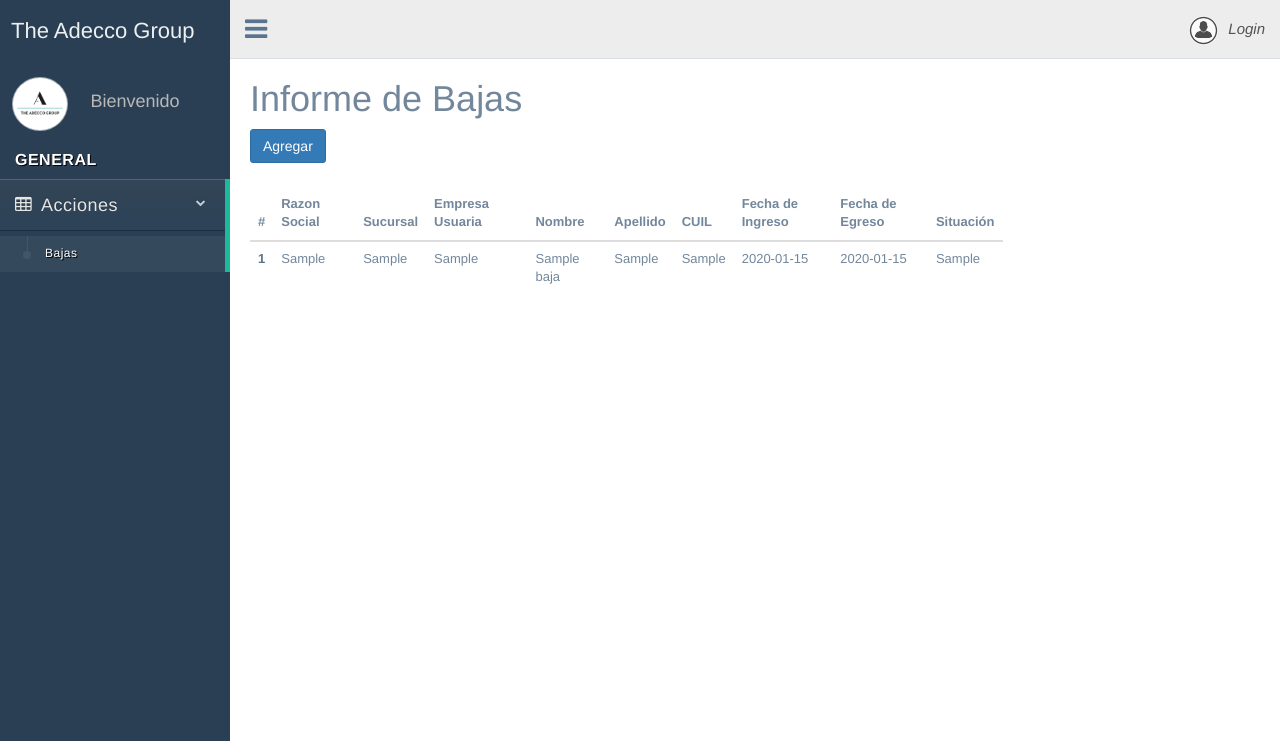
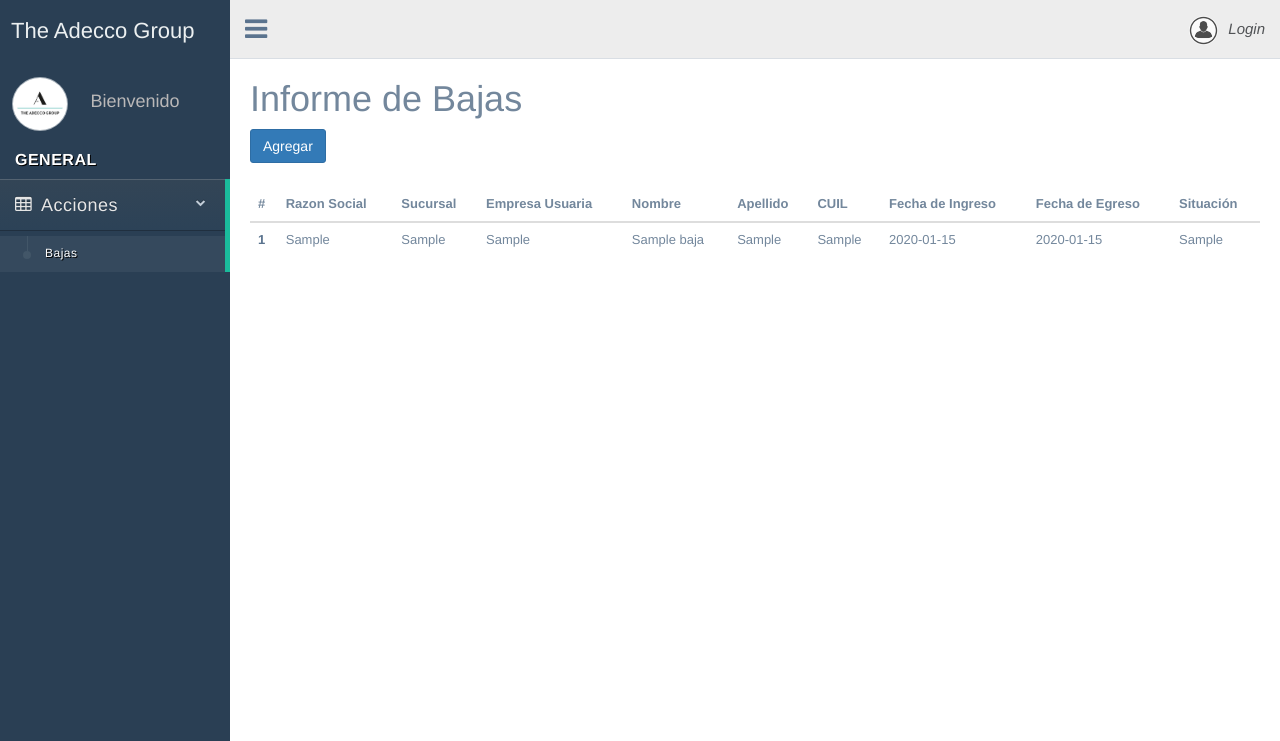
Before and after one commit to pslencinas/proyecto-adcg, a Flask app: page / in a window 1280 px wide. Shown: the top 741 px of the page. Run offline with Flask 2, Linux system fonts and the light colour scheme; tables that the repository leaves empty hold one stand-in row (values such as "Sample post"); some libraries are stand-ins or nearby versions.

Commit message:
Solucionado vista alargada

```diff
--- a/templates/add-baja.html
+++ b/templates/add-baja.html
@@ -1,6 +1,7 @@
 {% extends "index.html" %}
 
 {% block content %}
+<div class="col-md-9 col-sm-9 col-xs-9">
   <div class="row">
     <div class="col-md-9 col-md-offset-4">
       <h2>Agregar Nueva Baja</h2>
@@ -9,7 +10,6 @@
   <br>
   <form class="form-horizontal" action="/bajas/new/" method = "POST">
     <div class="row">
-
       <!-- INICIO col-md-9 -->
       <div class="col-md-9 col-md-offset-1">
         <div class="form-group">
@@ -125,5 +125,5 @@
   </form>
 
 
-
+</div>
 {% endblock %}
--- a/templates/index.html
+++ b/templates/index.html
@@ -107,13 +107,12 @@
       <div class="right_col" role="main">
         <div class="row">
           <!-- #page-wrapper -->
-          <div class="col-md-9 col-sm-9 col-xs-9">
+
 
             {% block content %}
 
             {% endblock %}
 
-          </div>
 
         </div>
 
--- a/templates/public.html
+++ b/templates/public.html
@@ -1,7 +1,7 @@
 {% extends "index.html" %}
 
 {% block content %}
-
+<div class="col-md-12 col-sm-12 col-xs-12">
   <div class="mdl-grid typography--text-center">
     <header class="mdl-cell mdl-cell--12-col">
       <h1>Informe de Bajas</h1>
@@ -44,5 +44,5 @@
       {% endfor %}
     </tbody>
   </table>
-
+<div class="col-md-12 col-sm-12 col-xs-12">
 {% endblock %}
```
